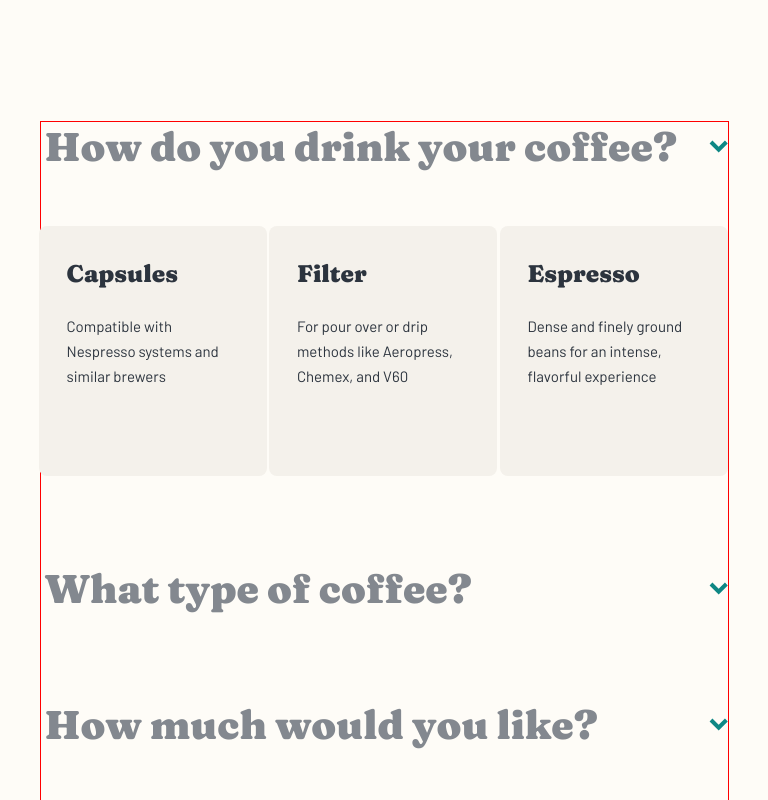
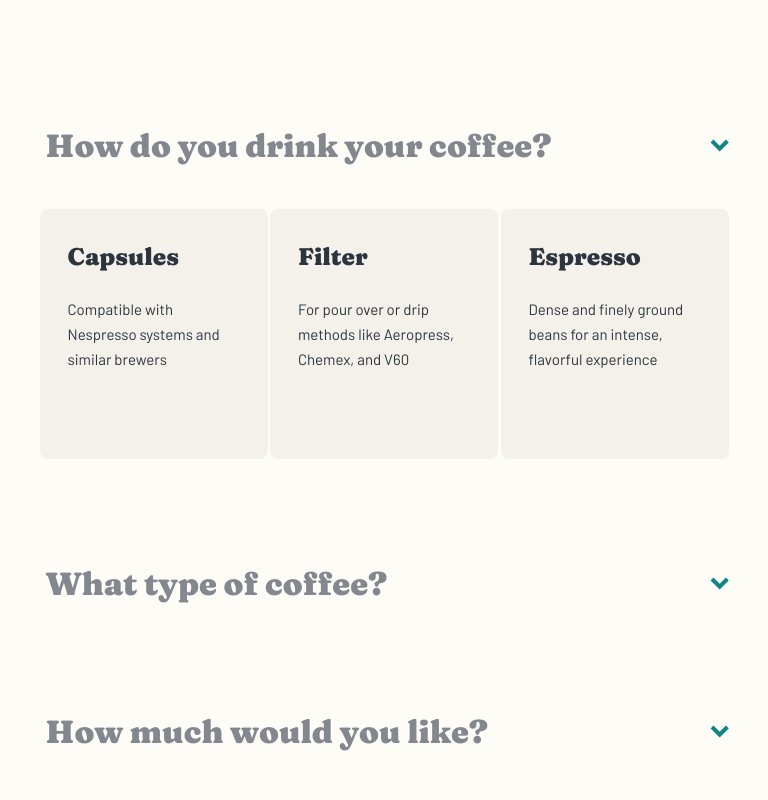
Before and after one commit to danielopq/Coffeeroasters, a React (Vite) app: page /subscribe in a window 768 px wide. Shown: the part 1320-2120 px from the top of the page. Built offline with nearby package versions, Linux system fonts and the light colour scheme.

Commit message:
PlanOption.tsx - tablet version done, comments updated

```diff
--- a/src/components/subscribe/subscribePlanMaker/planOption/planOption.css
+++ b/src/components/subscribe/subscribePlanMaker/planOption/planOption.css
@@ -49,3 +49,19 @@
 .optionChoicesCollapsed{
     display: none;
 }
+
+/*############################## TABLET VERSION ##############################*/
+
+@media (min-width: 768px) and (max-width: 1024px) {
+    .option{
+        margin-bottom: 100px;
+    }
+
+    .option button{
+        font: 32px/48px 'Fraunces-Black';
+    }
+
+    .optionChoices{
+        margin-top: 40px;
+    }
+}
--- a/src/components/subscribe/subscribePlanMaker/subscribePlanMaker.css
+++ b/src/components/subscribe/subscribePlanMaker/subscribePlanMaker.css
@@ -5,7 +5,6 @@
     display: flex;
     flex-direction: column;
     align-items: flex-end;
-    border: solid 1px red;
 }
 
 #planMakerContent {
```
Also changed, not shown: src/components/subscribe/subscribePlanMaker/planOption/PlanOption.tsx (+10 -8 lines).
